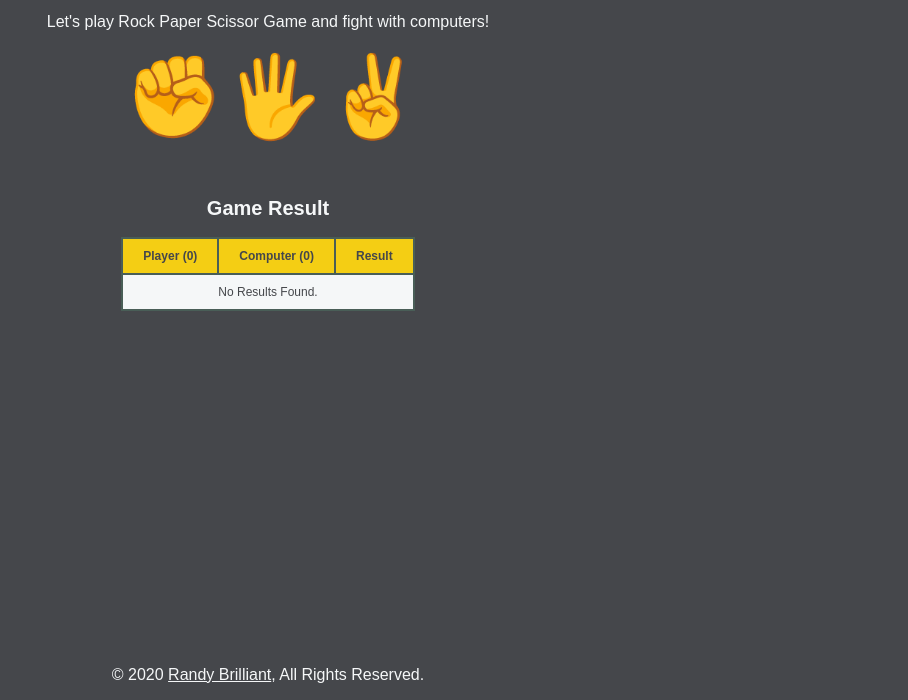
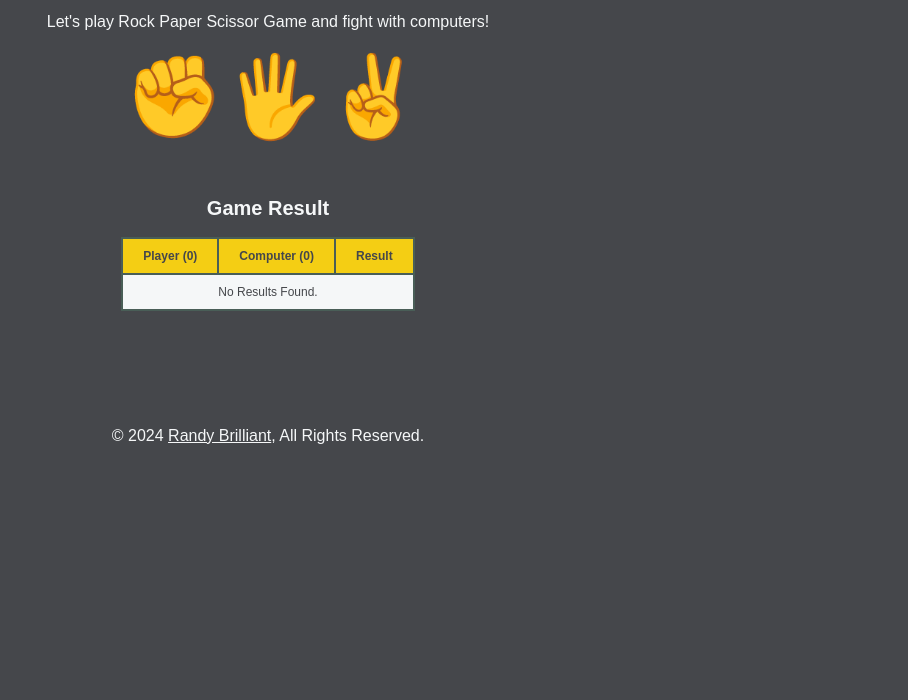
Before and after one commit to RandyBrilliant/rock-paper-scissor, a plain HTML site: page index.html in a window 1280 px wide. Shown: the part 100-800 px from the top of the page, without its empty margins (372-1280 px from the left). Drawn offline with Linux system fonts and the light colour scheme.

Commit message:
Added Fix

```diff
--- a/index.html
+++ b/index.html
@@ -28,11 +28,6 @@
                         </tr>
                     </thead>
                     <tbody id="game-result">
-                        <!-- <tr>
-                            <td>✊</td>
-                            <td>🖐</td>
-                            <td>Player Win</td>
-                        </tr> -->
                         <tr id="no-result">
                             <td colspan="3">No Results Found.</td>
                         </tr>
@@ -42,7 +37,7 @@
         </section>
     </main>
     <footer>
-        <p>&copy; 2020 <a class="author-link" href="https://www.instagram.com/RandyBrilliant">Randy Brilliant</a>, All Rights Reserved.</p>
+        <p>&copy; 2024 <a class="author-link" href="https://www.instagram.com/RandyBrilliant">Randy Brilliant</a>, All Rights Reserved.</p>
     </footer>
     <script src="main.js"></script>
 </body>
--- a/style.css
+++ b/style.css
@@ -16,11 +16,14 @@ body {
     text-align: center;
     font-family: Arial, Helvetica, sans-serif;
     background-color: var(--dark);
+    display: flex;
+    flex-direction: column;
 }
 
 main {
     margin-top: 60px;
     padding: 0 20px;
+    flex: 1;
 }
 
 h1 {
@@ -69,6 +72,7 @@ h2 {
 table {
     margin: 0 auto;
     border-collapse: collapse;
+    margin-bottom: 100px;
 }
 
 /* Add border to the table */
@@ -124,8 +128,6 @@ td {
 }
 
 footer {
-    position: absolute;
-    bottom: 0;
     width: 100%;
     font-size: 0.5rem;
 }
```
